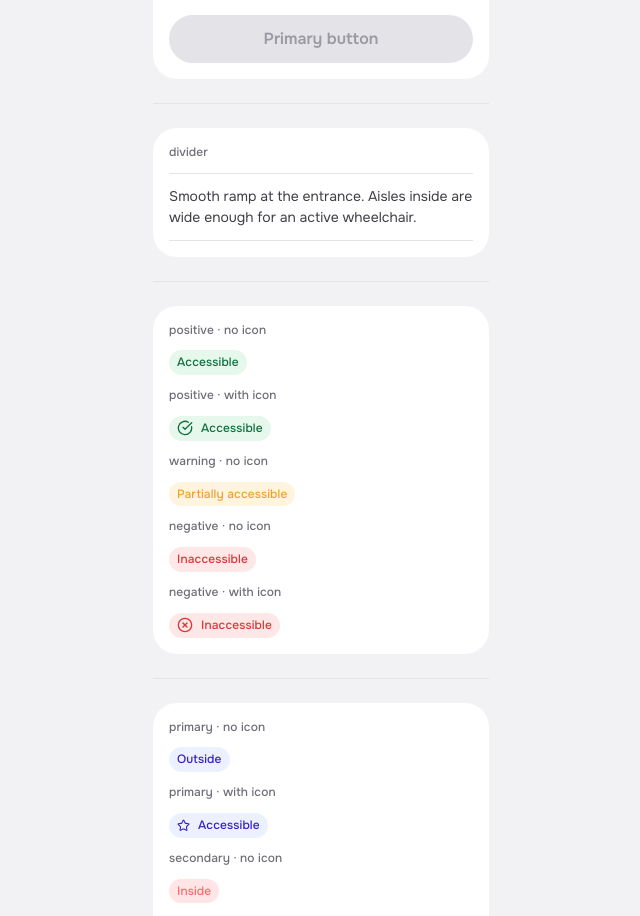
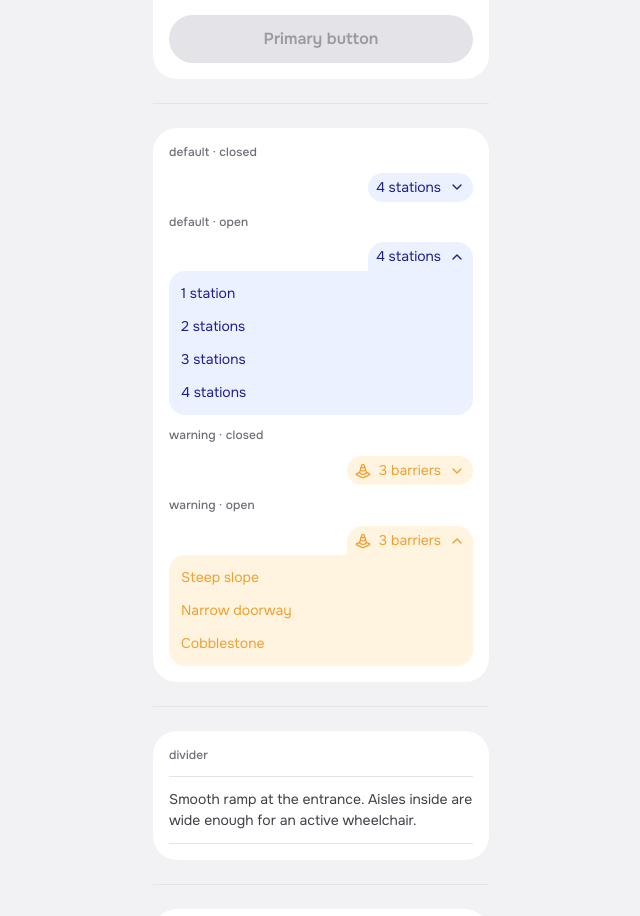
Before and after one commit to Mashto-o/passage-app, a React (Vite) app: page / in a window 1280 px wide. Shown: the part 2262-3178 px from the top of the page, without its empty margins (319-959 px from the left). Built offline with nearby package versions, Linux system fonts and the light colour scheme.

Commit message:
Created Dropdown

```diff
--- a/src/App.tsx
+++ b/src/App.tsx
@@ -1,6 +1,6 @@
 import { useState } from 'react'
-import { ArrowRight, Star, AlertTriangle, CheckCircle, XCircle } from 'lucide-react'
-import { Button, AccessibilityBadge, SelectionCard, ReviewCard, PreferenceCard, AccessibilityCard, PhotoCard, PlacePhotoCard, Chip, StatusBadge, Divider } from './components'
+import { ArrowRight, Star, AlertTriangle, CheckCircle, XCircle, TrafficCone } from 'lucide-react'
+import { Button, AccessibilityBadge, SelectionCard, ReviewCard, PreferenceCard, AccessibilityCard, PhotoCard, PlacePhotoCard, Chip, StatusBadge, Divider, Dropdown } from './components'
 import type { AccessibilityBadgeProps } from './components'
 
 import imgCobblestone   from './assets/images/cobblestone.png'
@@ -179,6 +179,44 @@ function App() {
         {/* ── Divider ── */}
         <div className="h-px bg-neutral-200 my-sm" />
 
+        {/* ── Dropdowns ── */}
+        <div className="bg-neutral-0 rounded-lg p-md flex flex-col items-start gap-sm">
+          <p className="text-caption-sm text-neutral-500">default · closed</p>
+          <Dropdown
+            label="4 stations"
+            items={['1 station', '2 stations', '3 stations', '4 stations']}
+          />
+
+          <p className="text-caption-sm text-neutral-500">default · open</p>
+          <Dropdown
+            label="4 stations"
+            items={['1 station', '2 stations', '3 stations', '4 stations']}
+            defaultOpen
+          />
+
+          <p className="text-caption-sm text-neutral-500">warning · closed</p>
+          <Dropdown
+            label="3 barriers"
+            items={['Steep slope', 'Narrow doorway', 'Cobblestone']}
+            icon={<TrafficCone size={16} />}
+            bgColor="bg-warning-100"
+            textColor="text-warning-500"
+          />
+
+          <p className="text-caption-sm text-neutral-500">warning · open</p>
+          <Dropdown
+            label="3 barriers"
+            items={['Steep slope', 'Narrow doorway', 'Cobblestone']}
+            icon={<TrafficCone size={16} />}
+            bgColor="bg-warning-100"
+            textColor="text-warning-500"
+            defaultOpen
+          />
+        </div>
+
+        {/* ── Divider ── */}
+        <div className="h-px bg-neutral-200 my-sm" />
+
         {/* ── Divider ── */}
         <div className="bg-neutral-0 rounded-lg p-md flex flex-col gap-sm">
           <p className="text-caption-sm text-neutral-500">divider</p>
--- /dev/null
+++ b/src/components/Dropdown.tsx
@@ -0,0 +1,70 @@
+import React, { useState } from 'react'
+import { ChevronDown } from 'lucide-react'
+
+export interface DropdownProps {
+  label: string
+  items: string[]
+  icon?: React.ReactNode
+  bgColor?: string
+  textColor?: string
+  defaultOpen?: boolean
+  className?: string
+}
+
+export const Dropdown: React.FC<DropdownProps> = ({
+  label,
+  items,
+  icon,
+  bgColor = 'bg-primary-100',
+  textColor = 'text-primary-700',
+  defaultOpen = false,
+  className = '',
+}) => {
+  const [open, setOpen] = useState(defaultOpen)
+
+  return (
+    <div className={`flex flex-col w-full ${className}`}>
+      {/* Trigger pill */}
+      <button
+        type="button"
+        onClick={() => setOpen(prev => !prev)}
+        className={[
+          'flex items-center justify-center gap-[8px] px-[8px] py-[4px] ml-auto',
+          open ? 'rounded-t-[16px]' : 'rounded-[16px]',
+          bgColor,
+          textColor,
+          'transition-[border-radius] duration-150',
+          'focus-visible:outline-none focus-visible:ring-2 focus-visible:ring-primary-500 focus-visible:ring-offset-2',
+        ].join(' ')}
+      >
+        {icon && (
+          <span className="shrink-0 w-[16px] h-[16px] flex items-center justify-center">
+            {icon}
+          </span>
+        )}
+        <span className="text-body-sm whitespace-nowrap">{label}</span>
+        <ChevronDown
+          size={16}
+          className={`shrink-0 transition-transform duration-150 ${open ? 'rotate-180' : ''}`}
+        />
+      </button>
+
+      {/* Option list */}
+      {open && (
+        <div
+          className={[
+            'w-full flex flex-col gap-[12px] p-[12px]',
+            'rounded-bl-[16px] rounded-br-[16px] rounded-tl-[16px]',
+            bgColor,
+          ].join(' ')}
+        >
+          {items.map((item, i) => (
+            <span key={i} className={`text-body-sm ${textColor}`}>
+              {item}
+            </span>
+          ))}
+        </div>
+      )}
+    </div>
+  )
+}
--- a/src/components/index.ts
+++ b/src/components/index.ts
@@ -30,3 +30,6 @@ export type { StatusBadgeProps } from './StatusBadge'
 
 export { Divider } from './Divider'
 export type { DividerProps } from './Divider'
+
+export { Dropdown } from './Dropdown'
+export type { DropdownProps } from './Dropdown'
```
